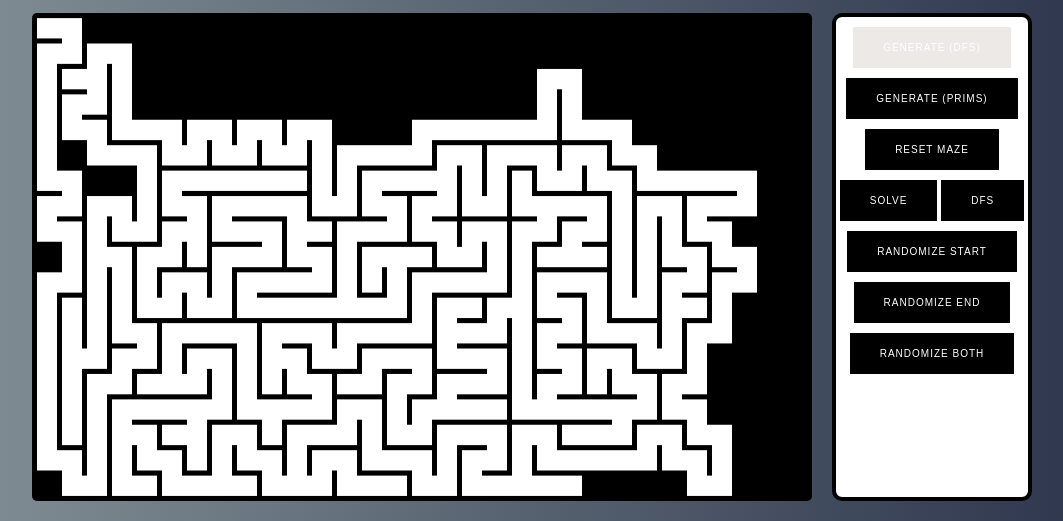
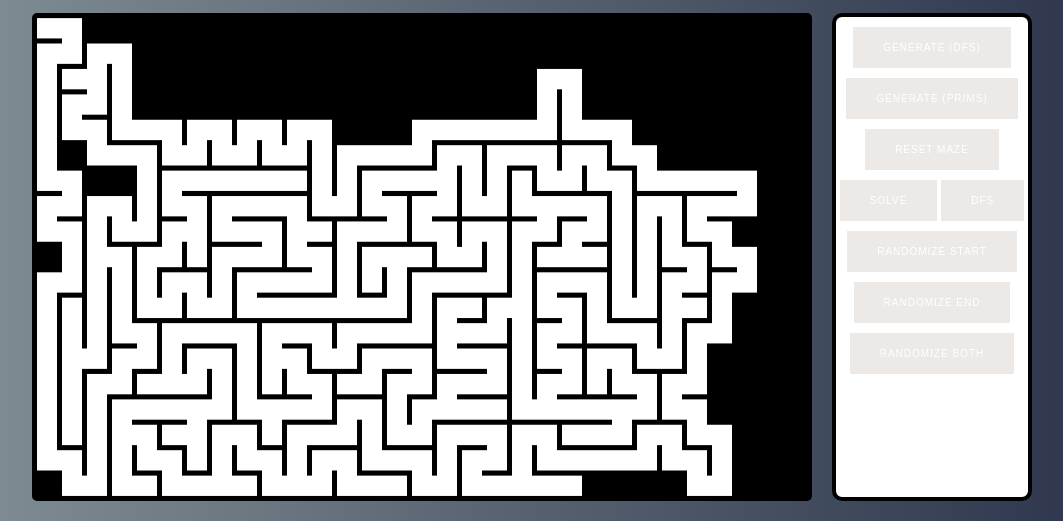
Before and after one commit to gtigas/maze-viz, a website built with webpack: page index.html in a window 1280 px wide. Both pictures are taken after a click on the button "GENERATE (DFS)". Shown: the part 126-647 px from the top of the page, without its empty margins (108-1171 px from the left). Built offline with nearby package versions, Linux system fonts and the light colour scheme.

Commit message:
Correctly disables buttons

```diff
--- a/index.html
+++ b/index.html
@@ -23,13 +23,13 @@
       <div class="menu">
         <button name="button" id='generate-start'>Generate (DFS)</button>
         <button name="button" id='generate-prims'>Generate (Prims)</button>
-        <button name="button" id='reset-button'>Reset Maze</button>
-        <button name="button" id='maze-solve'>Solve</button>
-        <button name="button" id='maze-dfs'>DFS</button>
+        <button name="button" id='reset-button' disabled >Reset Maze</button>
+        <button name="button" id='maze-solve' disabled >Solve</button>
+        <button name="button" id='maze-dfs' disabled >DFS</button>
         <br/>
-        <button name="button" id='random-start'>Randomize Start</button>
-        <button name="button" id='random-end'>Randomize End</button>
-        <button name="button" id='random-both'>Randomize Both</button>
+        <button name="button" id='random-start' disabled >Randomize Start</button>
+        <button name="button" id='random-end' disabled >Randomize End</button>
+        <button name="button" id='random-both' disabled >Randomize Both</button>
       </div>
     </div>
     <p>By <a href="http://glenn.tig.as/">Glenn Tigas</a></p>
--- a/lib/binders.js
+++ b/lib/binders.js
@@ -4,15 +4,17 @@ import Prims from './prims'
 import Solver from './solver'
 import Dfs from './dfs'
 
-const bindAll = ctx => {
+export const bindAll = ctx => {
   const maze = new Maze(ctx);
   $('#generate-prims').click( ()=>{
+    disableButtons();
     maze.reset()
     ctx.clearRect(0,0,780,480)
     const generator = new Prims(maze)
     generator.generate();
   })
   $('#generate-start').click( ()=>{
+    disableButtons();
     maze.reset()
     ctx.clearRect(0,0,780,480)
     const generator = new MazeGenerator(maze)
@@ -45,4 +47,10 @@ const bindAll = ctx => {
   })
 }
 
-export default bindAll
+const disableButtons = () => {
+  $("button").prop('disabled', true)
+}
+
+export const enableButtons = () => {
+  $("button").prop('disabled', false)
+}
--- a/lib/entry.js
+++ b/lib/entry.js
@@ -1,4 +1,4 @@
-import bindAll from './binders'
+import { bindAll } from './binders'
 
 document.addEventListener("DOMContentLoaded", () => {
   const canvasEl = document.getElementById("canvas");
--- a/lib/generator.js
+++ b/lib/generator.js
@@ -1,3 +1,6 @@
+import { enableButtons } from './binders'
+
+
 class MazeGenerator {
   constructor(maze){
     this.maze = maze
@@ -7,7 +10,6 @@ class MazeGenerator {
   }
 
   generate(){
-    $('#generate-start').prop('disabled', true)
     this.stack.unshift(this.maze.getCell([0,0]))
     this.stack[0].created = true
     this.visitedCells++
@@ -32,7 +34,7 @@ class MazeGenerator {
       } else {
         clearInterval(renderMaze)
         this.maze.draw('solve');
-        $('#generate-start').prop('disabled', false)
+        enableButtons();
       }
     }, 0)
 
--- a/lib/prims.js
+++ b/lib/prims.js
@@ -1,3 +1,6 @@
+import { enableButtons } from './binders'
+
+
 class PrimsGenerator {
   constructor(maze){
     this.maze = maze
@@ -8,10 +11,9 @@ class PrimsGenerator {
   }
 
   generate(){
-    $('#generate-prims').prop('disabled', true)
     if (this.frontier.length === 0) {
       this.maze.draw('solve')
-      $('#generate-prims').prop('disabled', false)
+      enableButtons();
       return
     }
     setTimeout( () => {
```
Also changed, not shown: bundle.js (+24 -6 lines), 1 other file.
